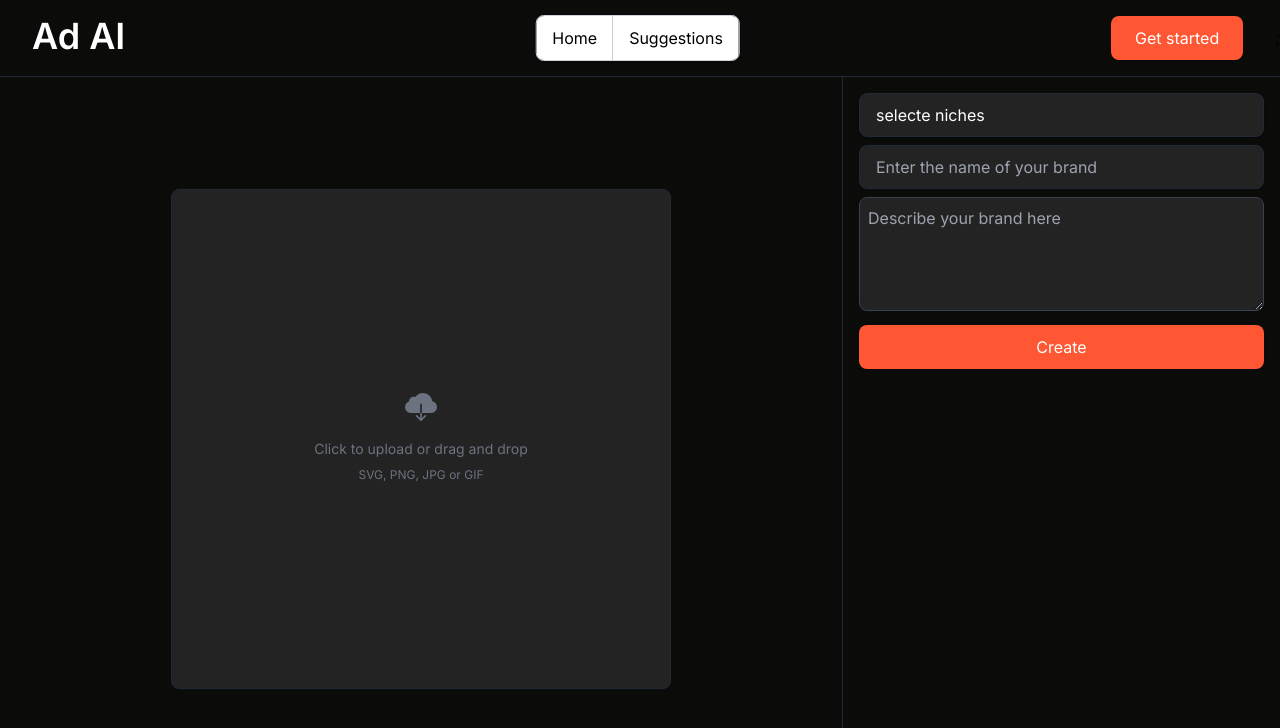
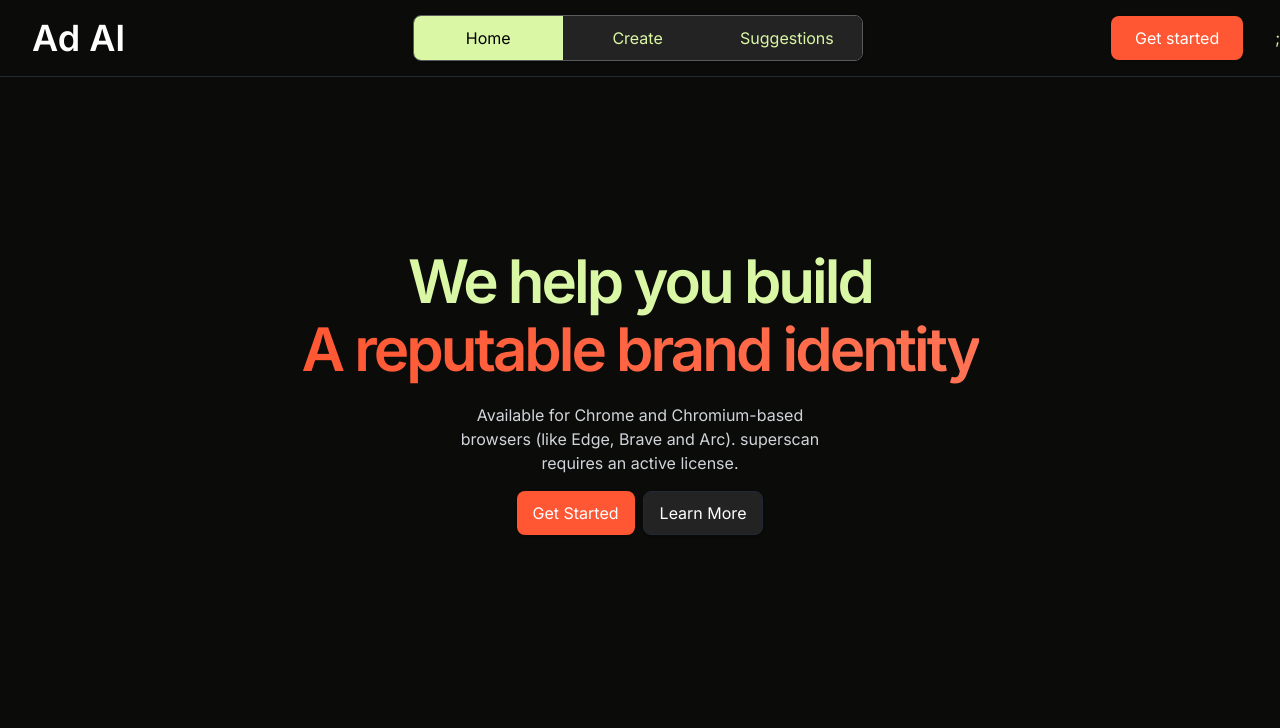
Before and after one commit to danielfsha/ad-ai, a Next.js app: page / in a window 1280 px wide. Shown: the top 728 px of the page. Built offline with nearby package versions, Linux system fonts and the light colour scheme.

Commit message:
added hero

```diff
--- a/app/page.js
+++ b/app/create/page.jsx
@@ -5,16 +5,17 @@ import { useEffect, useState } from "react";
 import ImageInput from "@/components/ImageInput";
 import Input from "@/components/Input";
 import TextArea from "@/components/TextArea";
-import Button from "@/components/Button";
+import Button, { buttonVariants } from "@/components/Button";
 import CommandWindow from "@/components/CommandWindow";
 
 import { NICHES } from "@/utils/constants";
 import useFilterSearch from "@/hooks/useFilterSearch";
 
 import SelectedNiches from "@/components/SelectedNiches";
+import cn from "@/utils/lib";
 
 
-export default function Home() {
+export default function CreatePage() {
   const { filterItems } = useFilterSearch();
 
   const [isOpen, setIsOpen] = useState(false)
@@ -39,9 +40,9 @@ export default function Home() {
       </div>
 
 
-      <div className="h-full flex-[2] border-l border-gray-800 p-4 space-y-2">
+      <div className="h-full flex-[2]  p-4 space-y-2 lg:border-l lg:border-gray-800">
         <CommandWindow searchInput={searchInput} setSearchInput={setSearchInput} isOpen={isOpen} toggle={() => setIsOpen(!isOpen)} options={niches} filteredItems={filteredItems} selectedoptions={selectedNiches} setSelectedoptions={setSelectedNiches} />
-        <Button variant='outline' className='w-full justify-start bg-[#242323] border-gray-800 text-white -mb-2' onClick={() => setIsOpen(true)} >selecte niches</Button>
+        <div className={cn(buttonVariants({ variant: "outline" }), "w-full justify-start bg-[#242323] border-gray-800 text-white -mb-2")} onClick={() => setIsOpen(true)} >selecte niches</div>
         {
           selectedNiches && (
             <SelectedNiches selectedNiches={selectedNiches} setSelectedNiches={setSelectedNiches} />
--- a/app/globals.css
+++ b/app/globals.css
@@ -16,6 +16,6 @@
 
 body {
   min-height: 100vh;
-  color: rgb(var(--foreground));
+  color: var(--foreground);
   background: var(--background);
 }
--- /dev/null
+++ b/app/page.jsx
@@ -0,0 +1,9 @@
+import Hero from "@/components/Hero";
+
+export default function Home() {
+  return (
+    <>
+      <Hero />
+    </>
+  );
+}
--- a/components/Button.jsx
+++ b/components/Button.jsx
@@ -9,7 +9,7 @@ export const buttonVariants = cva(
     variants: {
       variant: {
         default: "",
-        outline: "bg-[#f8f9fb] text-black border border-[#cfd4dc]",
+        outline: "bg-[#242323] text-white border border-gray-800",
         ghost: "bg-transparent text-black border bg-gray-200 border-gray-300",
       },
       size: {
--- /dev/null
+++ b/components/Hero.jsx
@@ -0,0 +1,26 @@
+import Link from "next/link";
+import Button from "./Button";
+
+export default function Hero() {
+  return (
+    <div className="min-h-[75vh] flex flex-col items-center justify-center text-center space-y-4">
+      <p class="mt-8 text-4xl font-semibold tracking-tighter lg:text-6xl">
+        We help you build
+        <span class="py-2 md:block md:text-transparent md:bg-clip-text md:bg-gradient-to-r from-[#FF5733] to-[#ff7354]">
+          {" "}
+          A reputable brand identity
+        </span>
+      </p>
+      <p class="max-w-sm mt-4 text-base text-gray-300">
+        Available for Chrome and Chromium-based browsers (like Edge, Brave and
+        Arc). superscan requires an active license.
+      </p>
+      <div className="flex items-center justify-center space-x-2 mt-6">
+        <Link href="/create">
+          <Button>Get Started</Button>
+        </Link>
+        <Button variant="outline">Learn More</Button>
+      </div>
+    </div>
+  );
+}
--- a/components/ImageInput.jsx
+++ b/components/ImageInput.jsx
@@ -7,13 +7,17 @@ import { IoIosCloudDownload } from "react-icons/io";
 export default function ImageInput({ file, setFile }) {
   const onDrop = useCallback((acceptedFiles) => {
     setFile(acceptedFiles[0]);
+    console.log(acceptedFiles);
   }, []);
-  const { getRootProps, getInputProps, isDragActive } = useDropzone({ onDrop });
+  const { getRootProps, getInputProps, isDragActive } = useDropzone({
+    onDrop,
+    accept: { "image/*": [".png", ".jpg", ".jpeg", ".gif"] },
+  });
 
   return (
     <div
       {...getRootProps()}
-      className="h-[500px] w-[500px] bg-[#242323] border border-gray-800 rounded-lg object-cover flex items-center justify-center"
+      className="h-[400px] w-[400px] bg-[#242323] border border-gray-800 rounded-lg object-cover flex items-center justify-center"
     >
       <input {...getInputProps()} />
       {isDragActive ? (
--- a/components/Input.jsx
+++ b/components/Input.jsx
@@ -2,7 +2,7 @@ import cn from "@/utils/lib";
 import { cva } from "class-variance-authority";
 
 export const inputVariants = cva(
-  "bg-[#f8f9fb] text-black border border-gray-800 bg-[#242323] text-white h-11 px-4 py-2.5 rounded-lg justify-center items-center gap-3 inline-flex outline-none",
+  "text-black border border-gray-800 bg-[#242323] text-white h-11 px-4 py-2.5 rounded-lg justify-center items-center gap-3 inline-flex outline-none",
   {
     variants: {
       variant: {
--- a/components/MarkdownRenderer.jsx
+++ b/components/MarkdownRenderer.jsx
@@ -3,7 +3,7 @@ import ReactMarkdown from "react-markdown";
 export default function MarkdownRenderer({ markdown }) {
   return (
     <ReactMarkdown className="max-w-screen-md mx-auto px-4 py-8 text-white">
-      markdown
+      {markdown}
     </ReactMarkdown>
   );
 }
--- a/components/Nav.jsx
+++ b/components/Nav.jsx
@@ -1,27 +1,38 @@
 "use client";
 
-import { useRouter } from "next/navigation";
+import { usePathname, useRouter } from "next/navigation";
 import Button from "./Button";
 import Container from "./Container";
 import { TabItem, Tabs } from "./Tabs";
+import Link from "next/link";
+import { navLinks } from "@/utils/constants";
 
 export default function Nav() {
+  const pathname = usePathname();
+
   const router = useRouter();
   return (
     <nav className="w-full flex items-center justify-between py-4 border-b border-gray-800">
-      <Container variant="row" className="justify-between">
-        <h1 className="text-4xl font-semibold text-white">Ad AI</h1>
+      <Container className="justify-between space-y-2 lg:space-y-0">
+        <div className="flex items-center justify-between space-x-4 ">
+          <h1 className="text-4xl font-semibold text-white">Ad AI</h1>
 
-        <Tabs className="absolute top-[50%] left-[50%] -translate-x-[50%] -translate-y-[50%]">
-          <TabItem onClick={() => router.push("/")}>Home</TabItem>
-          <TabItem onClick={() => router.push("/suggestions")}>
-            Suggestions
-          </TabItem>
+          <Link href="/create">
+            <Button size="lg">Get started</Button>
+          </Link>
+        </div>
+
+        <Tabs className="w-full lg:max-w-[450px] lg:absolute lg:top-[50%] lg:left-[50%] lg:-translate-x-[50%] lg:-translate-y-[50%]">
+          {navLinks.map((link, index) => (
+            <TabItem
+              key={index}
+              variant={pathname === link.href ? "active" : ""}
+              onClick={() => router.push(link.href)}
+            >
+              {link.label}
+            </TabItem>
+          ))}
         </Tabs>
-
-        <Button onClick={() => alert("clicked")} size="lg">
-          Get started
-        </Button>
       </Container>
       ;
     </nav>
--- a/components/SelectedNiches.jsx
+++ b/components/SelectedNiches.jsx
@@ -15,7 +15,7 @@ export default function SelectedNiches({ selectedNiches, setSelectedNiches }) {
         >
           {niche.logo}
           {niche.label}
-          <HiMiniXMark />
+          <HiMiniXMark size={24} />
         </Button>
       ))}
     </div>
--- a/components/Tabs.jsx
+++ b/components/Tabs.jsx
@@ -1,10 +1,33 @@
 import cn from "@/utils/lib";
+import { cva } from "class-variance-authority";
+
+export const tabItemVariants = cva(
+  "flex-1 px-4 py-2.5 bg-[#242323] justify-center items-start inline-flex",
+  {
+    variants: {
+      variant: {
+        default: "",
+        active: "bg-[#daf7a6] text-black",
+      },
+      size: {
+        default: "px-4 py-2",
+        lg: "px-6 py-4",
+        sm: "px-2 py-1",
+        xs: "px-1 py-1",
+      },
+      defaultVariants: {
+        variant: "default",
+        size: "default",
+      },
+    },
+  },
+);
 
 export function Tabs({ className, children }) {
   return (
     <div
       className={cn(
-        "rounded-lg shadow border border-[#cfd4dc] justify-start items-start inline-flex overflow-hidden",
+        "rounded-lg shadow border border-[#585a5e] justify-start items-start inline-flex overflow-hidden",
         className,
       )}
     >
@@ -13,12 +36,15 @@ export function Tabs({ className, children }) {
   );
 }
 
-export function TabItem({ className, children, ...props }) {
+export function TabItem({ variant, size, className, children, ...props }) {
   return (
     <div
       {...props}
       className={cn(
-        "px-4 py-2.5 bg-white justify-start items-start inline-flex",
+        tabItemVariants({
+          variant,
+          size: size,
+        }),
         className,
       )}
     >
--- a/utils/constants.js
+++ b/utils/constants.js
@@ -1,3 +1,18 @@
+export const navLinks = [
+    {
+        label: 'Home',
+        href: '/'
+    },
+    {
+        label: 'Create',
+        href: '/create'
+    },
+    {
+        label: 'Suggestions',
+        href: '/suggestions'
+    },
+]
+
 export const NICHES = [
     {
         label: 'Design',
```
